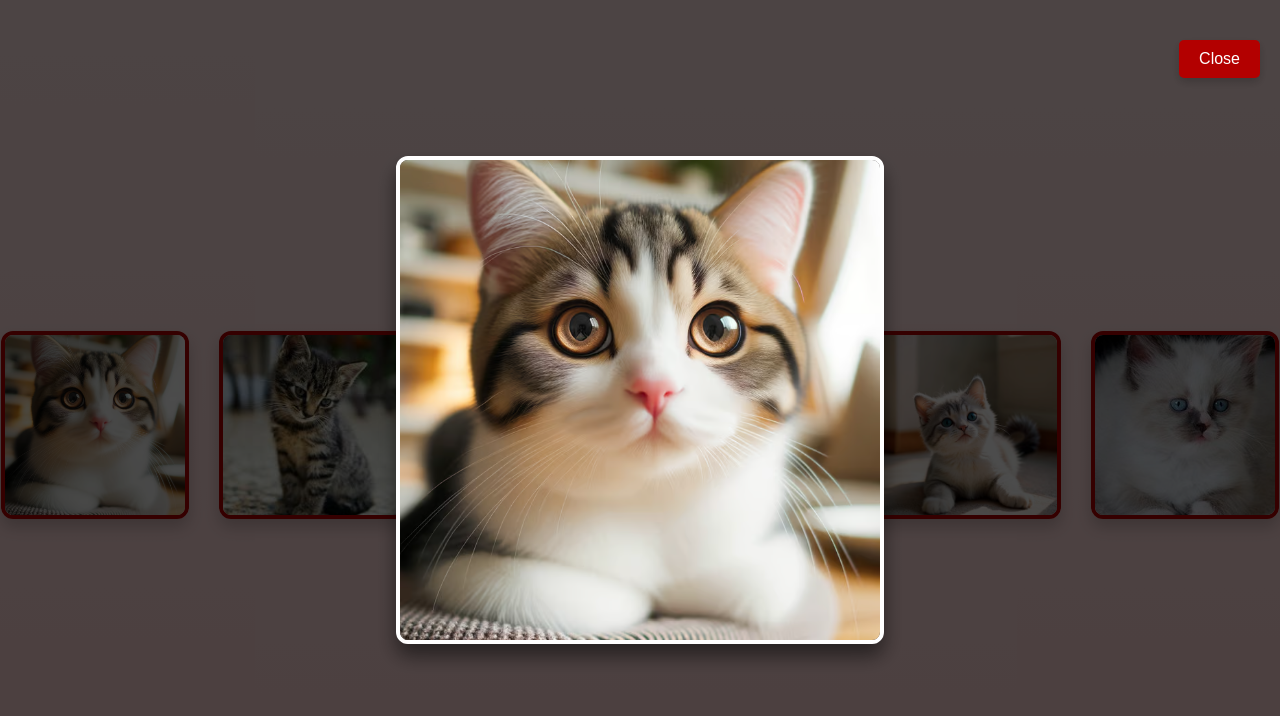
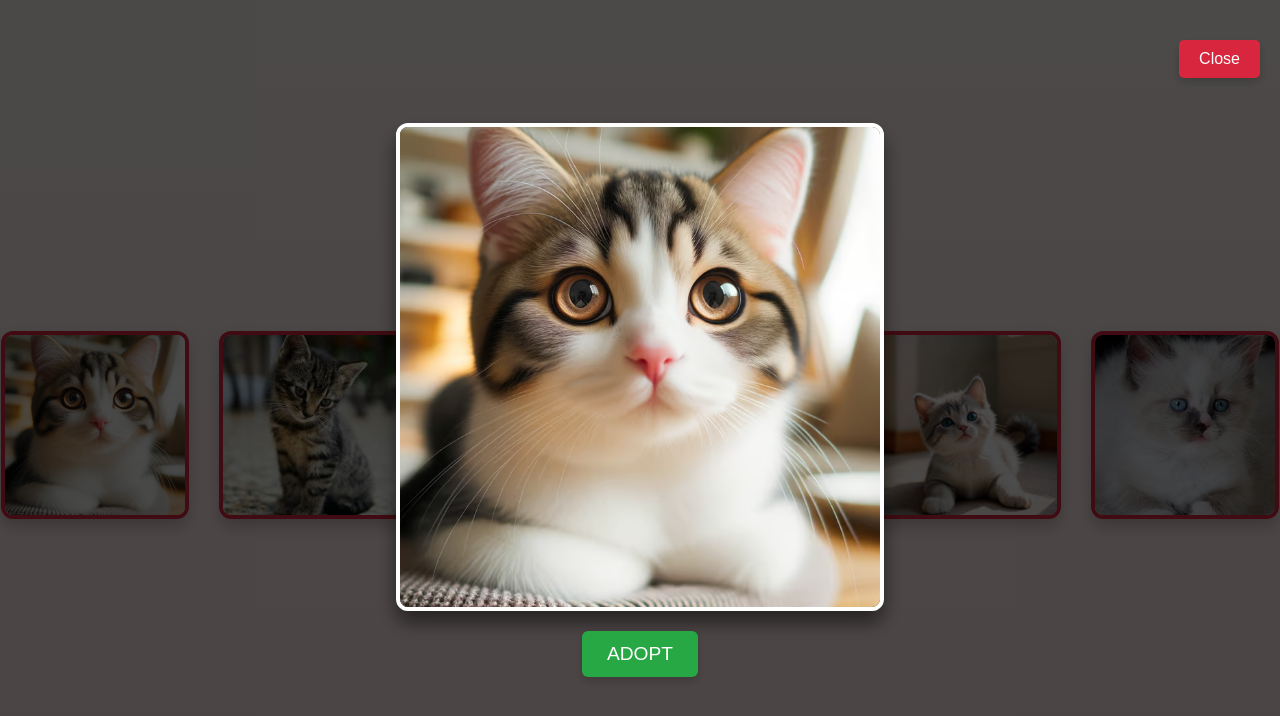
Before and after one commit to vinaykumarng/PAWFECT_HOMES, a plain HTML site: page cat.html in a window 1280 px wide. Both pictures are taken after a click on the picture 95 px from the left and 424 px from the top of the page. Drawn offline with Linux system fonts and the light colour scheme.

Commit message:
updated adopt button

```diff
--- a/cat.css
+++ b/cat.css
@@ -1,7 +1,7 @@
 /* General Styles */
 body {
   font-family: 'Arial', sans-serif;
-    background: linear-gradient(to bottom, #ffe5e5, #ffd6d6);
+  background: linear-gradient(to bottom, #fdf4f4, #ffe5e5);
   text-align: center;
   margin: 0;
   padding: 0;
@@ -13,7 +13,7 @@ body {
 }
 
 h1 {
-    color: #b30000;
+  color: #d7263d;
   font-size: 2.5rem;
   margin-bottom: 20px;
 }
@@ -29,7 +29,7 @@ body {
   width: 180px;
   height: 180px;
   border-radius: 12px;
-    border: 4px solid #b30000;
+  border: 4px solid #d7263d;
   box-shadow: 0 8px 15px rgba(0, 0, 0, 0.2);
   cursor: pointer;
   transition: transform 0.3s, box-shadow 0.3s;
@@ -44,7 +44,7 @@ body {
 button {
   margin-top: 20px;
   padding: 12px 25px;
-    background-color: #b30000;
+  background-color: #d7263d;
   color: white;
   border: none;
   border-radius: 6px;
@@ -55,7 +55,7 @@ body {
 }
 
 button:hover {
-    background-color: #800000;
+  background-color: #a11d2e;
   box-shadow: 0 6px 15px rgba(0, 0, 0, 0.3);
 }
 
@@ -68,6 +68,7 @@ body {
   height: 100%;
   background: rgba(0, 0, 0, 0.7);
   display: none;
+  flex-direction: column;
   justify-content: center;
   align-items: center;
   z-index: 1000;
@@ -81,12 +82,30 @@ body {
   box-shadow: 0 12px 20px rgba(0, 0, 0, 0.5);
 }
 
+.overlay .adopt-btn {
+  margin-top: 20px;
+  padding: 12px 25px;
+  background-color: #28a745;
+  color: white;
+  border: none;
+  border-radius: 6px;
+  cursor: pointer;
+  font-size: 1.2rem;
+  box-shadow: 0 4px 10px rgba(0, 0, 0, 0.2);
+  transition: background-color 0.3s, box-shadow 0.3s;
+}
+
+.overlay .adopt-btn:hover {
+  background-color: #218838;
+  box-shadow: 0 6px 15px rgba(0, 0, 0, 0.3);
+}
+
 .overlay .close-btn {
   position: absolute;
   top: 20px;
   right: 20px;
   padding: 10px 20px;
-    background-color: #b30000;
+  background-color: #d7263d;
   color: white;
   border: none;
   border-radius: 5px;
@@ -96,5 +115,5 @@ body {
 }
 
 .overlay .close-btn:hover {
-    background-color: #800000;
+  background-color: #a11d2e;
 }
--- a/cat.html
+++ b/cat.html
@@ -18,9 +18,10 @@
     <img src="assets/cat6.jpg" alt="Cat 6" onclick="enlargeImage(this)">
   </div>
   <button onclick="location.href='adopt.html'">Back to Form</button>
-  <div class="overlay" id="overlay" onclick="closeEnlargedImage()">
+  <div class="overlay" id="overlay">
     <img id="enlargedImage" src="" alt="Enlarged Cat">
-    <button class="close-btn" onclick="closeEnlargedImage()">Close</button>
+    <button class="adopt-btn" onclick="adoptPet()">ADOPT</button>
+    <button class="close-btn" onclick="closeImage()">Close</button>
   </div>
 </body>
 </html>
--- a/cat.js
+++ b/cat.js
@@ -1,16 +1,17 @@
 function enlargeImage(imgElement) {
   const overlay = document.getElementById('overlay');
   const enlargedImage = document.getElementById('enlargedImage');
-
   enlargedImage.src = imgElement.src;
-
   overlay.style.display = 'flex';
-
-    event.stopPropagation();
 }
 
-  function closeEnlargedImage() {
+function closeImage() {
   const overlay = document.getElementById('overlay');
-
   overlay.style.display = 'none';
 }
+
+function adoptPet() {
+  const enlargedImage = document.getElementById('enlargedImage');
+  alert(`You have chosen to adopt ${enlargedImage.alt}. Congratulations!`);
+  closeImage();
+}
--- a/dog.css
+++ b/dog.css
@@ -1,4 +1,3 @@
-/* General Styles */
 body {
   font-family: 'Arial', sans-serif;
   background: linear-gradient(to bottom, #e5f9ff, #d6f0ff);
@@ -58,8 +57,6 @@ body {
   background-color: #005580;
   box-shadow: 0 6px 15px rgba(0, 0, 0, 0.3);
 }
-
-  /* Overlay Styles for Enlarged Image */
 .overlay {
   position: fixed;
   top: 0;
@@ -68,6 +65,7 @@ body {
   height: 100%;
   background: rgba(0, 0, 0, 0.7);
   display: none;
+  flex-direction: column;
   justify-content: center;
   align-items: center;
   z-index: 1000;
@@ -79,6 +77,24 @@ body {
   border-radius: 12px;
   border: 4px solid #fff;
   box-shadow: 0 12px 20px rgba(0, 0, 0, 0.5);
+}
+
+.overlay .adopt-btn {
+  margin-top: 20px;
+  padding: 12px 25px;
+  background-color: #28a745;
+  color: white;
+  border: none;
+  border-radius: 6px;
+  cursor: pointer;
+  font-size: 1.2rem;
+  box-shadow: 0 4px 10px rgba(0, 0, 0, 0.2);
+  transition: background-color 0.3s, box-shadow 0.3s;
+}
+
+.overlay .adopt-btn:hover {
+  background-color: #218838;
+  box-shadow: 0 6px 15px rgba(0, 0, 0, 0.3);
 }
 
 .overlay .close-btn {
--- a/terms.js
+++ b/terms.js
@@ -7,6 +7,5 @@ checkbox.addEventListener('change', function() {
 
 proceedButton.addEventListener('click', function() {
   alert('Thank you for agreeing to the Terms and Conditions! Proceeding to profile creation...');
-  // Redirect to the next page
-  window.location.href = "profile_creation.html"; // Change this to your desired next page
+  window.location.href = "login.html";
 });
```
Also changed, not shown: dog.html (+3 -2 lines), dog.js (+7 -2 lines). Lines whose indentation alone changed are shown as unchanged.
